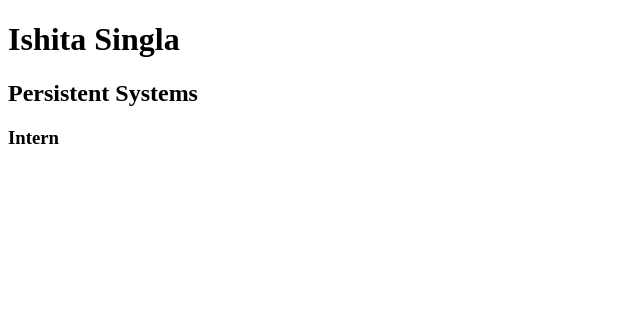
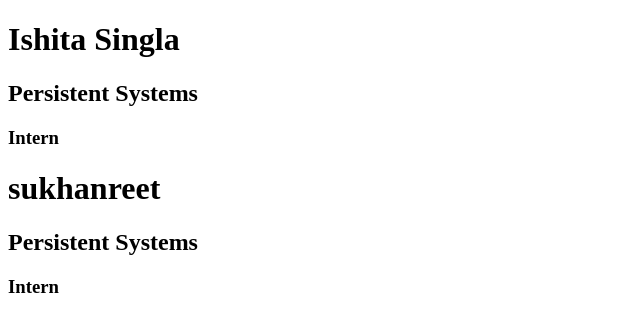
Before and after one commit to honey10072000/portfolio, a plain HTML site: page index.html in a window 1280 px wide. Shown: the whole page, without its empty margins (0-640 px from the left). Drawn offline with Linux system fonts and the light colour scheme.

Commit message:
name added sukhanreet

```diff
--- a/index.html
+++ b/index.html
@@ -8,5 +8,8 @@
     <h1>Ishita Singla</h1>
     <h2>Persistent Systems</h2>
     <h3>Intern</h3>
+ <h1>sukhanreet</h1>
+    <h2>Persistent Systems</h2>
+    <h3>Intern</h3>
   </body>
 </html>
```
